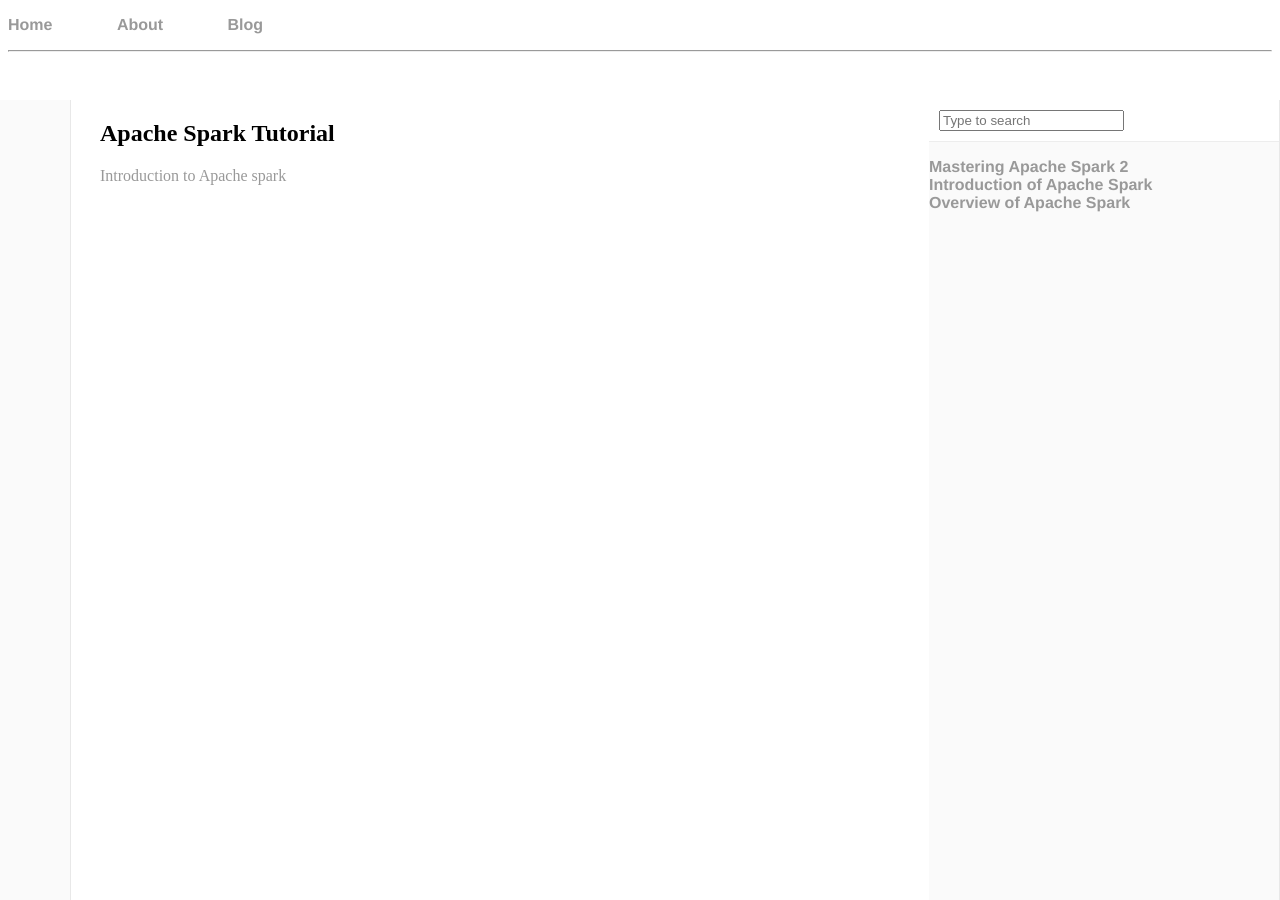
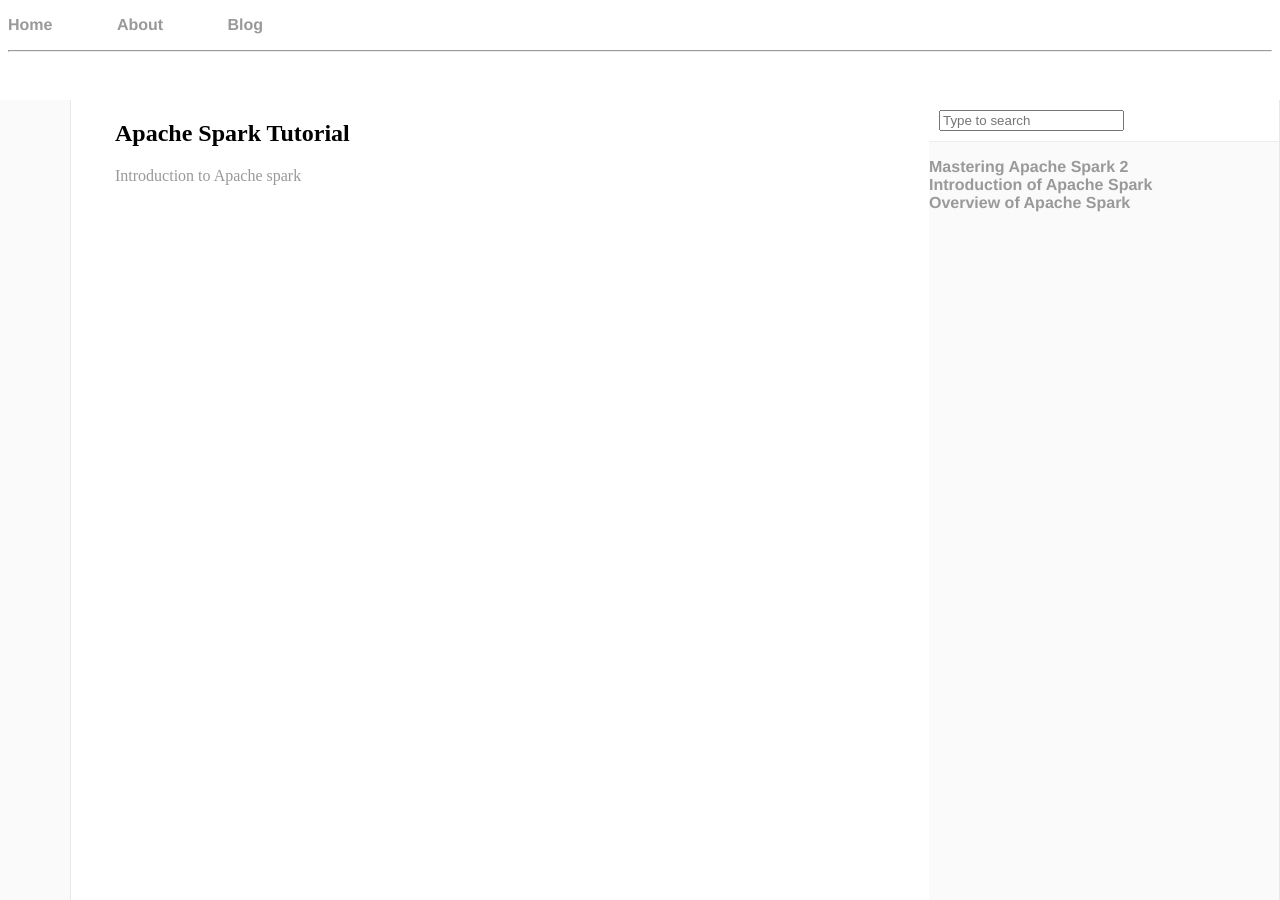
Before and after one commit to spark-tutorial/spark-tutorial.github.io, a Jekyll site: the page built from index.html, in a window 1280 px wide. Built offline with Jekyll 4.4.1, drawn with Linux system fonts in a browser that asks for light colours.

Commit message:
Update main.css

```diff
--- a/css/main.css
+++ b/css/main.css
@@ -119,7 +119,7 @@ margin-left: 0!important;
     position: absolute;
     top: 100px;
     right: 400px;
-    left: 100px;
+    left: 115px;
     bottom: 100px;
     overflow-y: auto;
     color: #000;
```
